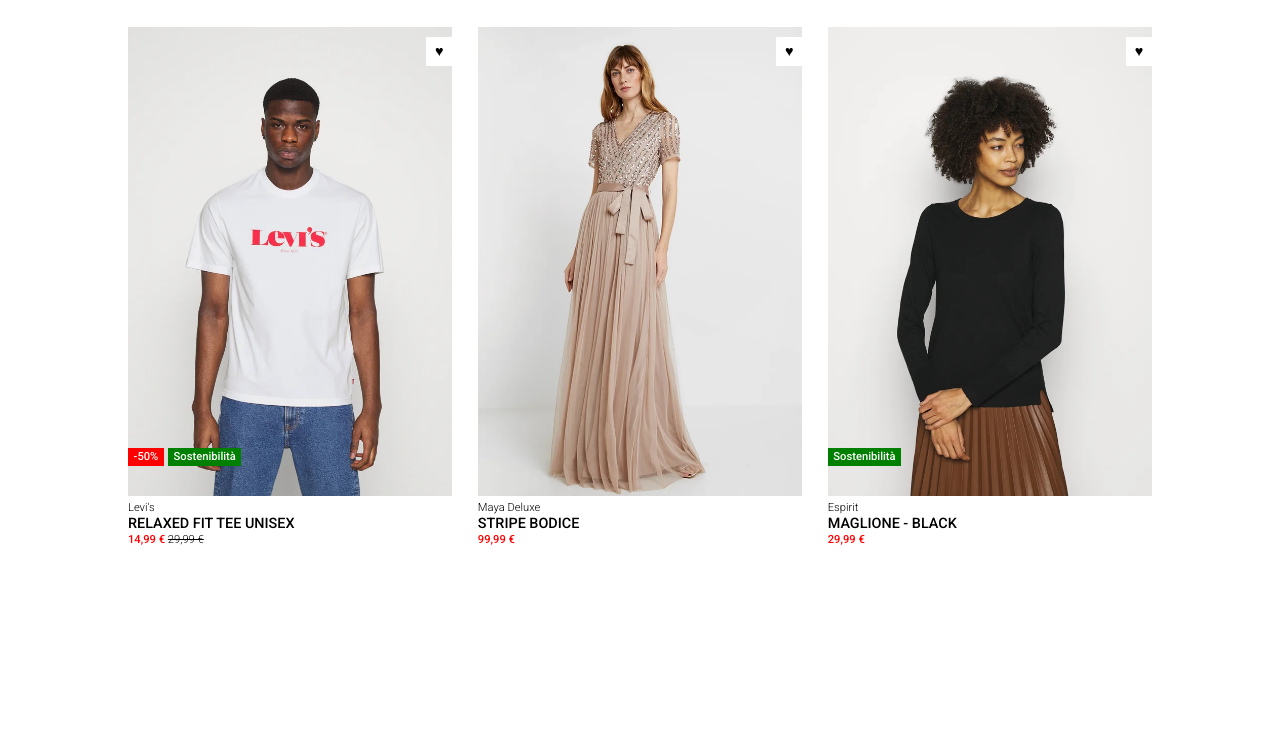
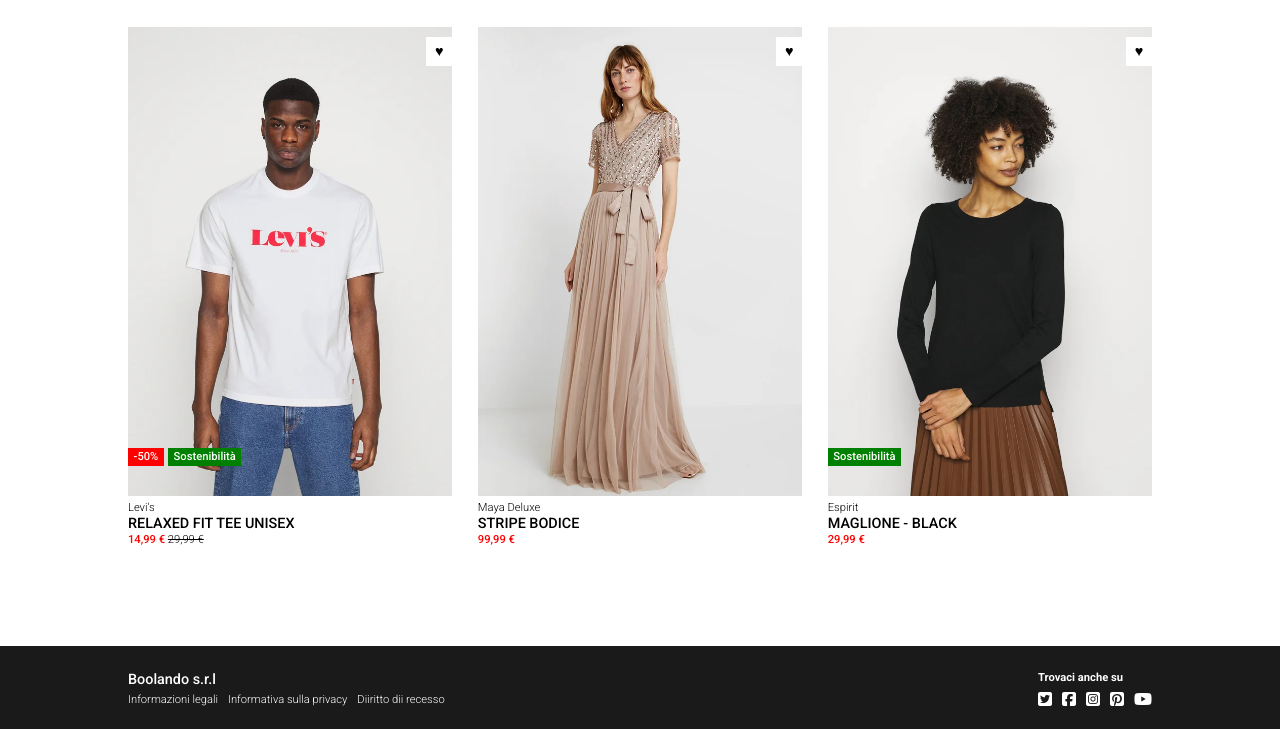
Before and after one commit to federicascognamiglio/html-css-boolando, a plain HTML site: page index.html in a window 1280 px wide. Shown: the part 621-1350 px from the top of the page. Before the commit the page ends 1267 px from the top, so only its background shows below. Drawn offline with Linux system fonts and the light colour scheme.

Commit message:
feat: footer completed

```diff
--- a/css/style.css
+++ b/css/style.css
@@ -179,3 +179,28 @@ body {
 .card:hover .img-back {
     z-index: 0;
 }
+
+/* Footer */
+
+.footer {
+    padding: 20px 0;
+    background-color: var(--footer-bg);
+    color: var(--color-white);
+}
+
+.footer-elements {
+    display: flex;
+    justify-content: space-between;
+    align-items: center;
+}
+
+.cta {
+    font-weight: 700;
+}
+
+.footer-list {
+    display: flex;
+    align-items: center;
+    gap: 10px;
+    padding-top: 5px;
+}
--- a/index.html
+++ b/index.html
@@ -201,7 +201,55 @@
     <!-- /MAIN -->
 
     <!-- FOOTER -->
-    <footer></footer>
+    <footer class="footer">
+        <div class="container">
+            <section class="footer-elements">
+                <div>
+                    <span class="text-regular">Boolando s.r.l</span>
+                    <ul class="footer-list text-small">
+                        <li>
+                            <a href="">Informazioni legali</a>
+                        </li>
+                        <li>
+                            <a href="">Informativa sulla privacy</a>
+                        </li>
+                        <li>
+                            <a href="">Diiritto dii recesso</a>
+                        </li>
+                    </ul>
+                </div>
+                <div>
+                    <span class="text-small cta">Trovaci anche su</span>
+                    <ul class="footer-list">
+                        <li>
+                            <a href="">
+                                <i class="fa-brands fa-square-twitter"></i>
+                            </a>
+                        </li>
+                        <li>
+                            <a href="">
+                                <i class="fa-brands fa-square-facebook"></i>
+                            </a>
+                        </li>
+                        <li>
+                            <a href="">
+                                <i class="fa-brands fa-square-instagram"></i>
+                            </a>
+                        </li>
+                        <li>
+                            <a href="">
+                                <i class="fa-brands fa-square-pinterest"></i>
+                            </a>
+                        </li>
+                        <li>
+                            <i class="fa-brands fa-youtube"></i>
+                        </li>
+                    </ul>
+                </div>
+            </section>
+        </div>
+
+    </footer>
     <!-- /FOOTER -->
 
 </body>
```
